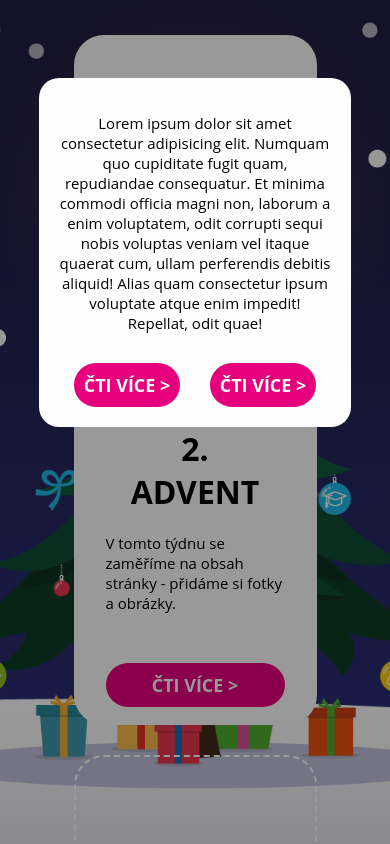
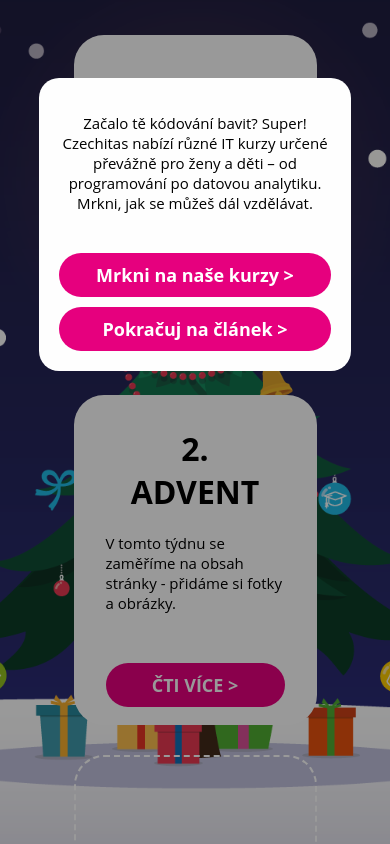
Before and after one commit to aellopos/Codemas-2020-landing-page, a plain HTML site: page index.html in a window 390 px wide. Shown: the top 844 px of the page. Drawn offline with Linux system fonts and the light colour scheme.

Commit message:
pop-up text added

```diff
--- a/index.html
+++ b/index.html
@@ -40,17 +40,24 @@
         </div>
     </section>
 
-    <div class="pop-up">
+    <div class="pop-up" id="pop-up-3">
         <div class="pop-up-content">
-            <p>Lorem ipsum dolor sit amet consectetur adipisicing elit. Numquam quo cupiditate fugit quam, repudiandae consequatur. Et minima commodi officia magni non, laborum a enim voluptatem, odit corrupti sequi nobis voluptas veniam vel itaque quaerat cum, ullam perferendis debitis aliquid! Alias quam consectetur ipsum voluptate atque enim impedit! Repellat, odit quae!</p>
+            <p>Začalo tě kódování bavit? Super! Czechitas nabízí různé IT kurzy určené převážně pro ženy a děti – od programování po datovou analytiku. Mrkni, jak se můžeš dál vzdělávat. </p>
             <div class="pop-up-buttons">
-                <a href="https://www.czechitas.cz/cs/co-delame/chci-se-ucit-online/kurzy/codemas2020/1-advent">ČTI VÍCE
+                <a target="_blank" href="https://www.czechitas.cz/cs/kalendar-akci#stav-checkbox-dropdown:pathGroup=.registraceOtevrena|views:view=jplist-list-view">Mrkni na naše kurzy
                 ></a>
-                <a href="https://www.czechitas.cz/cs/co-delame/chci-se-ucit-online/kurzy/codemas2020/1-advent">ČTI VÍCE
+                <a target="_blank" href="https://www.czechitas.cz/cs/co-delame/chci-se-ucit-online/kurzy/codemas2020/3-advent">Pokračuj na článek
                 ></a>
             </div>
         </div>
     </div>
+
+    <script>
+        let popUp3 = document.querySelector("#pop-up-3");
+        let advent3 = document.querySelector("");
+
+        popUp3.style.display = "block";
+    </script>
 </body>
 
 </html>
--- a/style.css
+++ b/style.css
@@ -118,4 +118,12 @@ a:hover {
     .advent-item {
         height: 330px;
     }
+
+    .pop-up-buttons {
+        flex-direction: column;
+    }
+
+    .pop-up-buttons a {
+        margin-top: 10px;
+    }
 }
```
